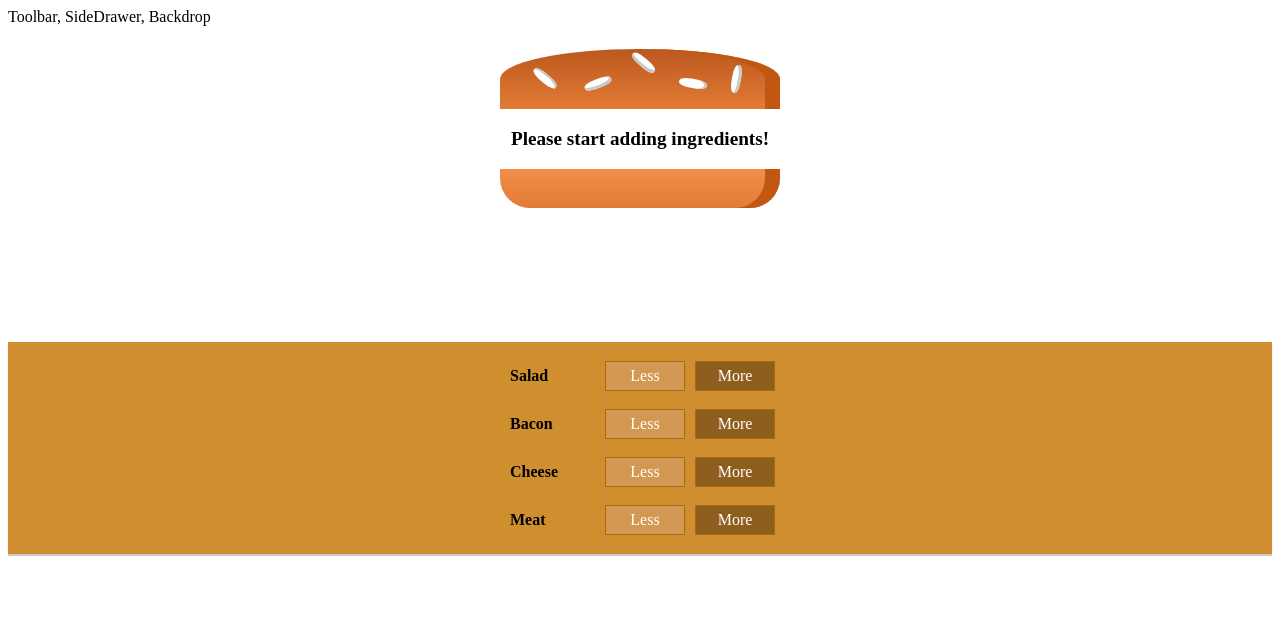
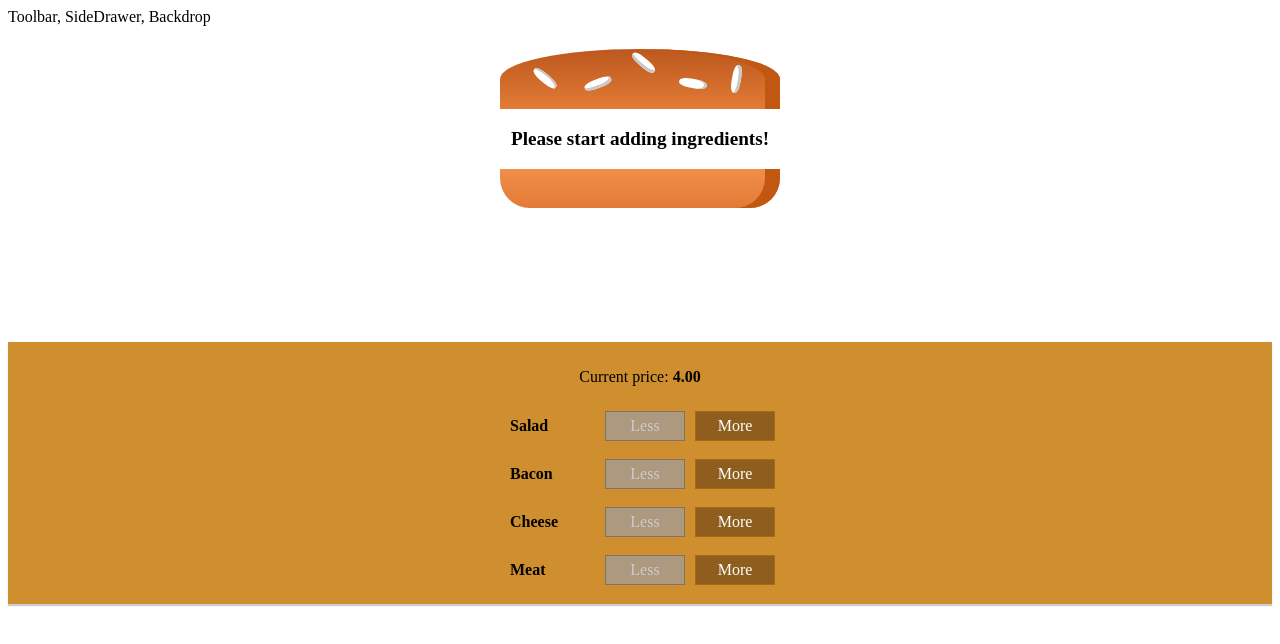
Before and after one commit to lukalid/burger-app, a React app: page / in a window 1280 px wide. Shown: the top 644 px of the page. Built offline with nearby package versions, Linux system fonts and the light colour scheme.

Commit message:
Finished build controlls

```diff
--- a/src/components/Burger/BuildControlls/BuildControll/BuildControll.js
+++ b/src/components/Burger/BuildControlls/BuildControll/BuildControll.js
@@ -5,8 +5,15 @@ const buildControll = (props) => {
     return (
         <div className={classes.BuildControl}>
             <div className={classes.Label}>{props.label}</div>
-            <button className={classes.Less}>Less</button>
-            <button className={classes.More}>More</button>
+            <button
+                className={classes.Less}
+                onClick={props.onRemoveIngredient}
+                disabled={props.disabled}
+            >Less</button>
+            <button
+                className={classes.More}
+                onClick={props.onAddIngredient}
+            >More</button>
         </div>
     );
 };
--- a/src/components/Burger/BuildControlls/BuildControlls.js
+++ b/src/components/Burger/BuildControlls/BuildControlls.js
@@ -12,8 +12,15 @@ const controls = [
 const buildControlls = (props) => {
     return (
         <div className={classes.BuildControlls}>
+            <p>Current price: <strong>{props.totalPrice.toFixed(2)}</strong></p>
             {controls.map(control => {
-                return <BuildControll key={control.label} label={control.label}/>;
+                return <BuildControll
+                    onAddIngredient={() => props.onAddIngredient(control.type)}
+                    onRemoveIngredient={() => props.onRemoveIngredient(control.type)}
+                    key={control.label}
+                    label={control.label}
+                    disabled={props.disabled[control.type]}
+                />;
             })}
         </div>
     );
--- a/src/containers/BurgerBuilder/BurgerBuilder.js
+++ b/src/containers/BurgerBuilder/BurgerBuilder.js
@@ -2,6 +2,13 @@ import React, { Component } from "react";
 import Aux from '../../hoc/Aux';
 import Burger from '../../components/Burger/Burger';
 import BuildControlls from '../../components/Burger/BuildControlls/BuildControlls';
+
+const INGREDIENT_PRICES = {
+    salad: 0.5,
+    cheese: 0.4,
+    meat: 1.3,
+    bacon: 0.7
+};
 
 class BurgerBuilder extends Component {
 
@@ -13,15 +20,45 @@ class BurgerBuilder extends Component {
                 bacon: 0,
                 cheese: 0,
                 meat: 0
-            }
+            },
+            totalPrice: 4
         };
     }
 
+    addIngredientHandler = (ingredient) => {
+        const updatedIngredients = {...this.state.ingredients};
+        updatedIngredients[ingredient]++;
+        const newPrice = this.state.totalPrice + INGREDIENT_PRICES[ingredient];
+        this.setState({ingredients: updatedIngredients, totalPrice: newPrice});
+    }
+
+    removeIngredientHandler = (ingredient) => {
+        const updatedIngredients = {...this.state.ingredients};
+        console.log('remove');
+        if (updatedIngredients[ingredient] > 0) {
+            updatedIngredients[ingredient]--;
+            const newPrice = this.state.totalPrice - INGREDIENT_PRICES[ingredient];
+            this.setState({ingredients: updatedIngredients, totalPrice: newPrice});
+        }
+    }
+
     render () {
+        const disabledInfo = {
+            ...this.state.ingredients
+        };
+        for (let key in disabledInfo) {
+            disabledInfo[key] = disabledInfo[key] <= 0
+        }
+
         return (
             <Aux>
                 <Burger ingredients={this.state.ingredients}/>
-                <BuildControlls/>
+                <BuildControlls
+                    totalPrice={this.state.totalPrice}
+                    onAddIngredient={this.addIngredientHandler}
+                    onRemoveIngredient={this.removeIngredientHandler}
+                    disabled={disabledInfo}
+                />
             </Aux>
         );
     }
```
